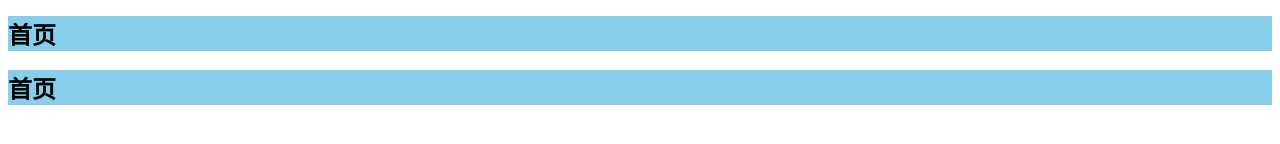
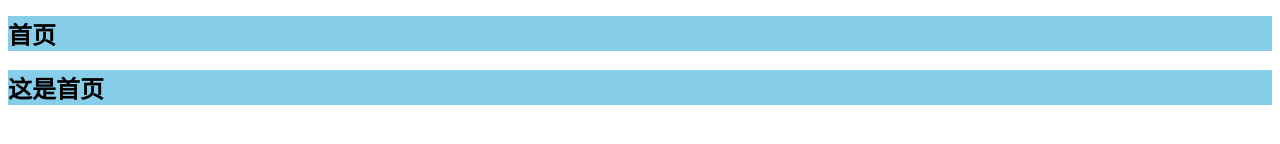
Before and after one commit to ZhujiangNEWtown/git-work, a plain HTML site: page index.html in a window 1280 px wide. Shown: the part 224-368 px from the top of the page. Drawn offline with Linux system fonts and the light colour scheme.

Commit message:
master第四次提交

```diff
--- a/index.html
+++ b/index.html
@@ -15,7 +15,7 @@
     <h2 class="title">首页</h2>
     <h2 class="title">首页</h2>
     <h2 class="title">首页</h2>
-    <h2 class="title">首页</h2>
+    <h2 class="title">这是首页</h2>
 </body>
 
 </html>
```
